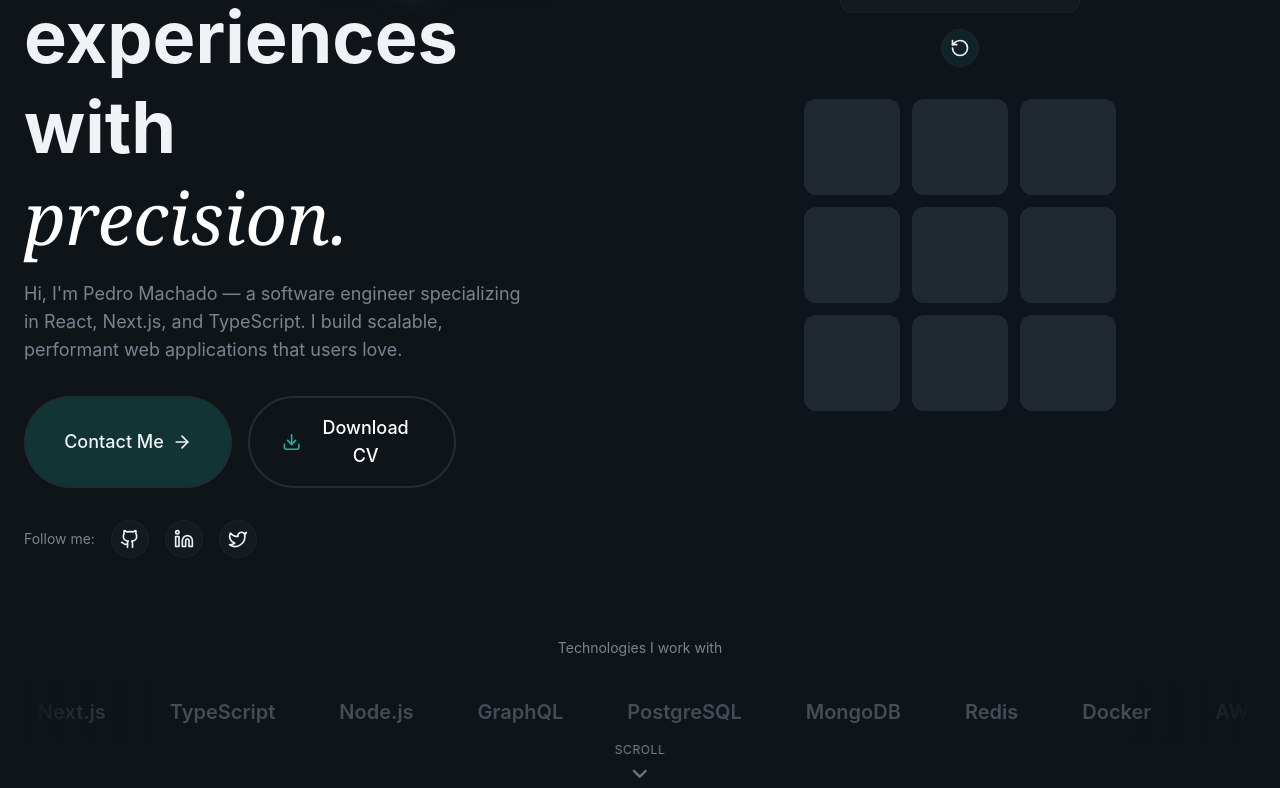
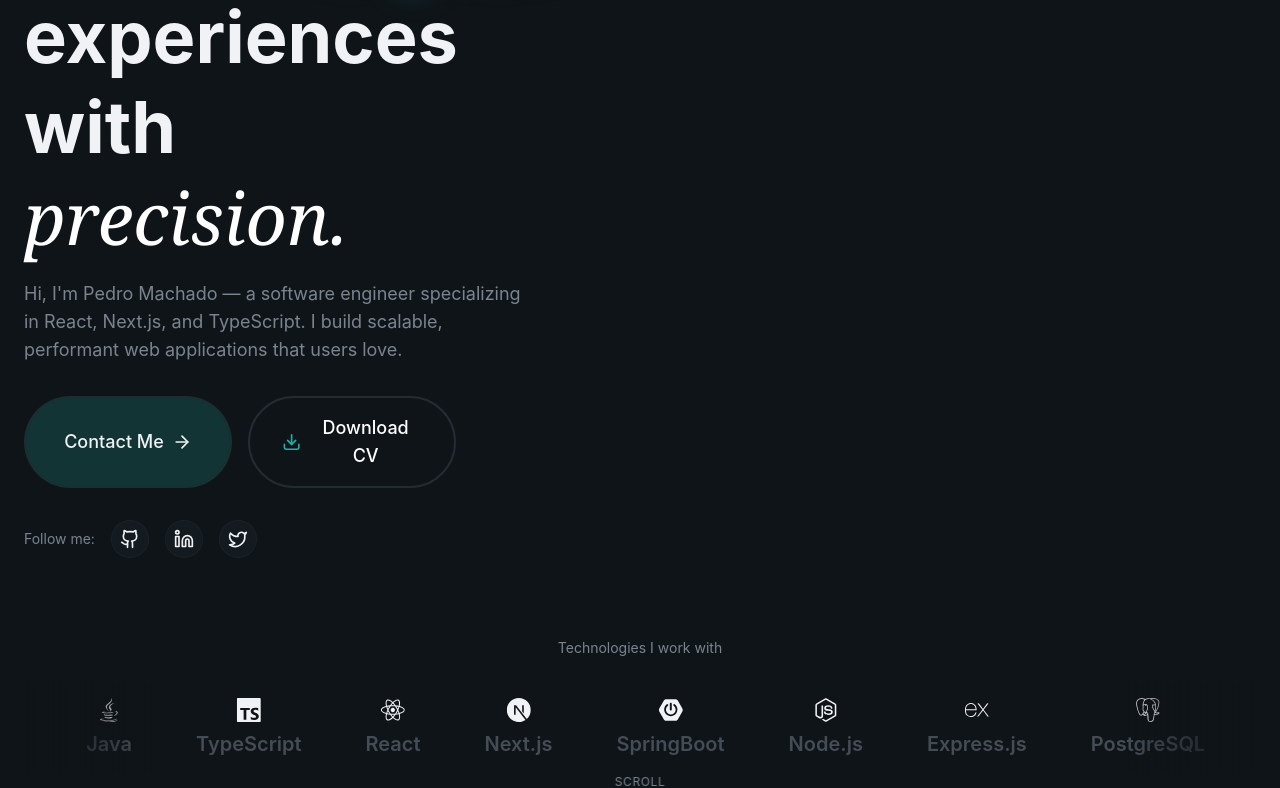
Before and after one commit to IsuruKavi/portfolio, a React (Vite) app: page / in a window 1280 px wide. Shown: the part 382-1170 px from the top of the page. Built offline with nearby package versions, Linux system fonts and the light colour scheme.

Commit message:
add skill icons

```diff
--- a/package.json
+++ b/package.json
@@ -14,6 +14,7 @@
     "lucide-react": "^0.556.0",
     "react": "^19.2.4",
     "react-dom": "^19.2.4",
+    "react-icons": "^5.6.0",
     "tailwindcss": "^4.2.2"
   },
   "devDependencies": {
--- a/src/components/Tictactoe.tsx
+++ b/src/components/Tictactoe.tsx
@@ -1,5 +1,8 @@
 import React, { useState, useEffect } from "react";
 import { Circle, X, RotateCcw } from "lucide-react";
+
+// 🔥 Memo cache outside component (important)
+const memo = new Map();
 
 const Tictactoe = () => {
   const [board, setBoard] = useState(Array(9).fill(null));
@@ -9,78 +12,81 @@ const Tictactoe = () => {
   const [isDraw, setIsDraw] = useState(false);
   const [animateCell, setAnimateCell] = useState(null);
 
-  // Check winner
+  // 🎯 difficulty: 0 = easy, 1 = medium, 2 = hard
+  const difficulty = 1;
+
   const calculateWinner = (squares) => {
     const lines = [
-      [0, 1, 2],
-      [3, 4, 5],
-      [6, 7, 8],
-      [0, 3, 6],
-      [1, 4, 7],
-      [2, 5, 8],
-      [0, 4, 8],
-      [2, 4, 6],
+      [0, 1, 2],[3, 4, 5],[6, 7, 8],
+      [0, 3, 6],[1, 4, 7],[2, 5, 8],
+      [0, 4, 8],[2, 4, 6],
     ];
 
-    for (let i = 0; i < lines.length; i++) {
-      const [a, b, c] = lines[i];
-      if (
-        squares[a] &&
-        squares[a] === squares[b] &&
-        squares[a] === squares[c]
-      ) {
-        return { winner: squares[a], line: lines[i] };
+    for (let [a, b, c] of lines) {
+      if (squares[a] && squares[a] === squares[b] && squares[a] === squares[c]) {
+        return { winner: squares[a], line: [a, b, c] };
       }
     }
     return { winner: null, line: [] };
   };
 
-  const isBoardFull = (squares) => {
-    return squares.every((square) => square !== null);
-  };
+  const isBoardFull = (squares) => squares.every((s) => s !== null);
 
-  // Minimax algorithm for computer move
-  const minimax = (squares, depth, isMaximizing) => {
-    const { winner: gameWinner } = calculateWinner(squares);
+  // 🔥 Optimized minimax with alpha-beta + memo
+  const minimax = (squares, depth, isMax, alpha, beta) => {
+    const key = squares.join("") + isMax;
+    if (memo.has(key)) return memo.get(key);
 
-    if (gameWinner === "O") return 10 - depth;
-    if (gameWinner === "X") return depth - 10;
+    const { winner } = calculateWinner(squares);
+
+    if (winner === "O") return 10 - depth;
+    if (winner === "X") return depth - 10;
     if (isBoardFull(squares)) return 0;
 
-    if (isMaximizing) {
-      let bestScore = -Infinity;
-      for (let i = 0; i < squares.length; i++) {
+    let best;
+
+    if (isMax) {
+      best = -Infinity;
+      for (let i = 0; i < 9; i++) {
         if (!squares[i]) {
           squares[i] = "O";
-          let score = minimax(squares, depth + 1, false);
+          const score = minimax(squares, depth + 1, false, alpha, beta);
           squares[i] = null;
-          bestScore = Math.max(score, bestScore);
+
+          best = Math.max(best, score);
+          alpha = Math.max(alpha, score);
+          if (beta <= alpha) break; // prune
         }
       }
-      return bestScore;
     } else {
-      let bestScore = Infinity;
-      for (let i = 0; i < squares.length; i++) {
+      best = Infinity;
+      for (let i = 0; i < 9; i++) {
         if (!squares[i]) {
           squares[i] = "X";
-          let score = minimax(squares, depth + 1, true);
+          const score = minimax(squares, depth + 1, true, alpha, beta);
           squares[i] = null;
-          bestScore = Math.min(score, bestScore);
+
+          best = Math.min(best, score);
+          beta = Math.min(beta, score);
+          if (beta <= alpha) break; // prune
         }
       }
-      return bestScore;
     }
+
+    memo.set(key, best);
+    return best;
   };
 
   const getBestMove = (currentBoard) => {
     let bestScore = -Infinity;
     let bestMove = -1;
 
-    for (let i = 0; i < currentBoard.length; i++) {
+    for (let i = 0; i < 9; i++) {
       if (!currentBoard[i]) {
         currentBoard[i] = "O";
-        let score = minimax(currentBoard, 0, false);
+        const score = minimax(currentBoard, 0, false, -Infinity, Infinity);
         currentBoard[i] = null;
+
         if (score > bestScore) {
           bestScore = score;
           bestMove = i;
@@ -90,16 +96,37 @@ const Tictactoe = () => {
     return bestMove;
   };
 
-  // Computer move
+  // 🎯 Human-like AI move
   useEffect(() => {
     if (!isXNext && !winner && !isDraw) {
+      // 🎲 random delay (human feel)
+      const delay = Math.random() * 600 + 300;
+
       setTimeout(() => {
-        const bestMove = getBestMove([...board]);
-        if (bestMove !== -1) {
-          setAnimateCell(bestMove);
+        let move;
+
+        // 🎯 Mistake logic
+        const emptyIndexes = board
+          .map((v, i) => (v === null ? i : null))
+          .filter((v) => v !== null);
+
+        const mistakeChance =
+          difficulty === 0 ? 0.6 : difficulty === 1 ? 0.3 : 0.05;
+
+        if (Math.random() < mistakeChance) {
+          // ❌ random move (mistake)
+          move = emptyIndexes[Math.floor(Math.random() * emptyIndexes.length)];
+        } else {
+          // ✅ best move
+          move = getBestMove([...board]);
+        }
+
+        if (move !== -1) {
+          setAnimateCell(move);
+
           setTimeout(() => {
             const newBoard = [...board];
-            newBoard[bestMove] = "O";
+            newBoard[move] = "O";
             setBoard(newBoard);
 
             const { winner: gameWinner, line } = calculateWinner(newBoard);
@@ -114,20 +141,22 @@ const Tictactoe = () => {
             setAnimateCell(null);
           }, 200);
         }
-      }, 200);
+      }, delay);
     }
-  }, [isXNext, winner, isDraw]);
+  }, [isXNext, winner, isDraw, board]);
 
   const handleClick = (index) => {
     if (winner || board[index] || !isXNext || isDraw) return;
 
     setAnimateCell(index);
+
     setTimeout(() => {
       const newBoard = [...board];
       newBoard[index] = "X";
       setBoard(newBoard);
 
       const { winner: gameWinner, line } = calculateWinner(newBoard);
+
       if (gameWinner) {
         setWinner(gameWinner);
         setWinningLine(line);
@@ -136,6 +165,7 @@ const Tictactoe = () => {
       } else {
         setIsXNext(false);
       }
+
       setAnimateCell(null);
     }, 200);
   };
@@ -147,46 +177,42 @@ const Tictactoe = () => {
     setWinningLine([]);
     setIsDraw(false);
     setAnimateCell(null);
+    memo.clear(); // 🔥 reset cache
   };
 
   return (
-    <div className="flex flex-col items-center justify-center  p-4 animate-fadeIn ">
-      <div className=" mb-2 flex justify-between items-center   w-auto">
-        <div className=" glass rounded-xl px-4 py-3 animate-float">
+    <div className="flex flex-col items-center justify-center p-4 animate-fadeIn">
+      <div className="mb-2 flex justify-between items-center w-auto">
+        <div className="glass rounded-xl px-4 py-3 animate-float">
           <div className="flex items-center gap-3">
             <div className="w-3 h-3 bg-primary rounded-full animate-pulse" />
-            <span className=" text-xl font-bold">
+            <span className="text-xl font-bold">
               <span className="text-primary text-2xl font-bold">Play!!</span>{" "}
               Tic Tac Toe
             </span>
           </div>
         </div>
       </div>
-      <div className=" flex gap-2 items-center  mb-4">
+
+      <div className="flex gap-2 items-center mb-4">
         {winner && (
-          <div className=" text-center animate-bounceIn">
           <p className="text-md font-semibold animate-pulse text-primary">
             {winner === "X" ? " You Won! " : " Oh..Try again!"}
           </p>
-          </div>
         )}
 
         {isDraw && (
-          <div className=" text-center animate-pulse">
           <p className="text-md font-semibold text-primary"> Game Draw! </p>
-          </div>
         )}
-        <div>
+
         <button
           onClick={resetGame}
-            className="p-2 rounded-full bg-primary/10 hover:bg-primary/30 glass hover:text-primary transition-all duration-300 hover:rotate-180 flex gap-2 "
+          className="p-2 rounded-full bg-primary/10 hover:bg-primary/30 glass hover:text-primary transition-all duration-300 hover:rotate-180 flex gap-2"
         >
+          <RotateCcw className="w-5 h-5" />
+        </button>
+      </div>
 
-            <RotateCcw className="w-5 h-5" />
-          </button>{" "}
-        </div>
-      </div>
-      {/* Game Board */}
       <div className="grid grid-cols-3 gap-2 md:gap-3 bg-gray-900/30 p-4 rounded-2xl backdrop-blur-sm animate-scaleIn">
         {board.map((value, index) => {
           const isWinning = winningLine.includes(index);
@@ -197,132 +223,17 @@ const Tictactoe = () => {
               key={index}
               onClick={() => handleClick(index)}
               disabled={!!winner || !!value || isDraw || !isXNext}
-              className={`
-                w-20 h-20 md:w-24 md:h-24 bg-gray-500/20 rounded-xl flex items-center justify-center
-                transition-all duration-300 relative overflow-hidden
-                ${!winner && !value && isXNext ? "hover:bg-primary/10 hover:scale-105 cursor-pointer" : "cursor-default"}
+              className={`w-20 h-20 md:w-24 md:h-24 bg-gray-500/20 rounded-xl flex items-center justify-center transition-all duration-300 relative overflow-hidden
+              ${!winner && !value && isXNext ? "hover:bg-primary/10 hover:scale-105" : ""}
               ${isWinning ? "bg-yellow-500/20 ring-2 ring-yellow-500 animate-winPulse" : ""}
-                ${isAnimating ? "animate-pop" : ""}
-              `}
+              ${isAnimating ? "animate-pop" : ""}`}
             >
-              {value === "X" && (
-                <X
-                  className="w-12 h-12 md:w-14 md:h-14 text-primary animate-scaleIn"
-                  strokeWidth={1.5}
-                />
-              )}
-              {value === "O" && (
-                <Circle
-                  className="w-12 h-12 md:w-14 md:h-14 text-white/60 animate-scaleIn"
-                  strokeWidth={1.5}
-                />
-              )}
-              {!value && isXNext && !winner && !isDraw && (
-                <div className="absolute inset-0 bg-primary/5 opacity-0 hover:opacity-100 transition-opacity duration-300" />
-              )}
+              {value === "X" && <X className="w-14 h-14 text-primary" />}
+              {value === "O" && <Circle className="w-14 h-14 text-white/60" />}
             </button>
           );
         })}
       </div>
-
-      <style jsx>{`
-        @keyframes fadeIn {
-          from {
-            opacity: 0;
-          }
-          to {
-            opacity: 1;
-          }
-        }
-
-        @keyframes slideIn {
-          from {
-            opacity: 0;
-            transform: translateY(-30px);
-          }
-          to {
-            opacity: 1;
-            transform: translateY(0);
-          }
-        }
-
-        @keyframes scaleIn {
-          from {
-            opacity: 0;
-            transform: scale(0);
-          }
-          to {
-            opacity: 1;
-            transform: scale(1);
-          }
-        }
-
-        @keyframes bounceIn {
-          0% {
-            opacity: 0;
-            transform: scale(0.3);
-          }
-          50% {
-            opacity: 1;
-            transform: scale(1.05);
-          }
-          70% {
-            transform: scale(0.9);
-          }
-          100% {
-            transform: scale(1);
-          }
-        }
-
-        @keyframes pop {
-          0% {
-            transform: scale(1);
-          }
-          50% {
-            transform: scale(1.1);
-            background: rgba(var(--color-primary), 0.2);
-          }
-          100% {
-            transform: scale(1);
-          }
-        }
-
-        @keyframes winPulse {
-          0%,
-          100% {
-            transform: scale(1);
-            box-shadow: 0 0 0 0 rgba(234, 179, 8, 0.7);
-          }
-          50% {
-            transform: scale(1.02);
-            box-shadow: 0 0 0 10px rgba(234, 179, 8, 0);
-          }
-        }
-
-        .animate-fadeIn {
-          animation: fadeIn 0.5s ease-out;
-        }
-
-        .animate-slideIn {
-          animation: slideIn 0.5s ease-out;
-        }
-
-        .animate-scaleIn {
-          animation: scaleIn 0.3s ease-out;
-        }
-
-        .animate-bounceIn {
-          animation: bounceIn 0.5s ease-out;
-        }
-
-        .animate-pop {
-          animation: pop 0.2s ease-out;
-        }
-
-        .animate-winPulse {
-          animation: winPulse 1.5s ease-in-out infinite;
-        }
-      `}</style>
     </div>
   );
 };
--- a/src/section/Hero.tsx
+++ b/src/section/Hero.tsx
@@ -11,25 +11,42 @@ import {
 import Dino from "../components/Tictactoe";
 import Tictactoe from "../components/Tictactoe";
 
+import {
+  FaReact,
+  FaNodeJs,
+  FaDocker,
+  FaAws,
+  FaGitAlt,
+  FaJava,
+} from "react-icons/fa";
+import {
+  SiTypescript,
+  SiNextdotjs,
+  SiSpringboot,
+  SiExpress,
+  SiPostgresql,
+  SiMongodb,
+  SiTailwindcss,
+  SiGithubactions,
+  SiJavascript,
+} from "react-icons/si";
+
 const skills = [
-  "React",
-  "Next.js",
-  "TypeScript",
-  "Node.js",
-  "GraphQL",
-  "PostgreSQL",
-  "MongoDB",
-  "Redis",
-  "Docker",
-  "AWS",
-  "Vercel",
-  "Tailwind CSS",
-  "Prisma",
-  "Jest",
-  "Cypress",
-  "Figma",
-  "Git",
-  "GitHub Actions",
+  { name: "JavaScript", icon: SiJavascript },
+  { name: "Java", icon: FaJava },
+  { name: "TypeScript", icon: SiTypescript },
+  { name: "React", icon: FaReact },
+  { name: "Next.js", icon: SiNextdotjs },
+  { name: "SpringBoot", icon: SiSpringboot },
+  { name: "Node.js", icon: FaNodeJs },
+  { name: "Express.js", icon: SiExpress },
+  { name: "PostgreSQL", icon: SiPostgresql },
+  { name: "MongoDB", icon: SiMongodb },
+  { name: "Docker", icon: FaDocker },
+  { name: "AWS", icon: FaAws },
+  { name: "Tailwind CSS", icon: SiTailwindcss },
+  { name: "Git", icon: FaGitAlt },
+  { name: "GitHub Actions", icon: SiGithubactions },
 ];
 
 export const Hero = () => {
@@ -121,9 +138,7 @@ export const Hero = () => {
           <div className="relatice animate-fade-in animation-delay-300 ">
             {/* Profile Image */}
             <div className="relative  mx-auto">
-              <div className="relative  rounded-3xl">
-                <Tictactoe />
-              </div>
+              <div className="relative  rounded-3xl">{/* <Tictactoe /> */}</div>
             </div>
           </div>
         </div>
@@ -142,14 +157,23 @@ export const Hero = () => {
               className="absolute right-0 top-0 bottom-0 w-32
              bg-gradient-to-l from-background to-transparent z-10"
             />
+
             <div className="flex animate-marquee">
-              {[...skills, ...skills].map((skill, idx) => (
-                <div key={idx} className="flex-shrink-0 px-8 py-4">
-                  <span className="text-xl font-semibold text-muted-foreground/50 hover:text-muted-foreground transition-colors">
-                    {skill}
-                  </span>
-                </div>
-              ))}
+              {[...skills, ...skills].map((skill, idx) => {
+                const Icon = skill.icon;
+
+                return (
+                  <div key={idx} className="flex-shrink-0 px-8 py-4">
+                    <div className="flex flex-col items-center gap-2">
+                      <Icon className="text-2xl  hover:text-bg-primary transition-colors text-bg-primary" />
+
+                      <span className="text-xl font-semibold text-muted-foreground/50 hover:text-muted-foreground transition-colors">
+                        {skill.name}
+                      </span>
+                    </div>
+                  </div>
+                );
+              })}
             </div>
           </div>
         </div>
```
Also changed, not shown: 1 other file (tests, documents, lock files or other folders). Lines whose indentation alone changed are shown as unchanged.
